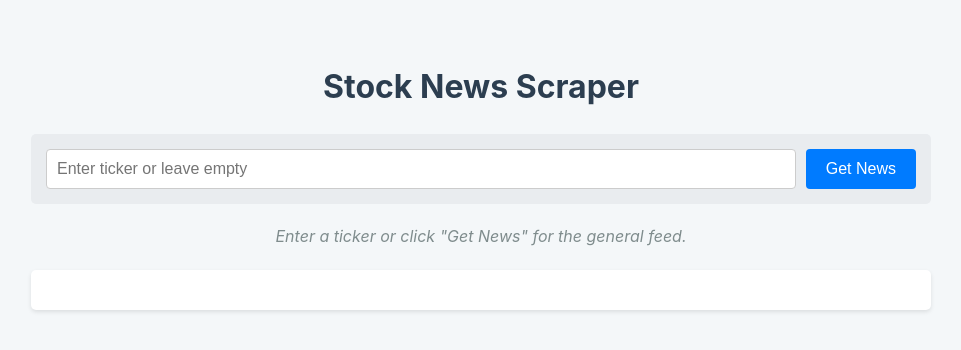
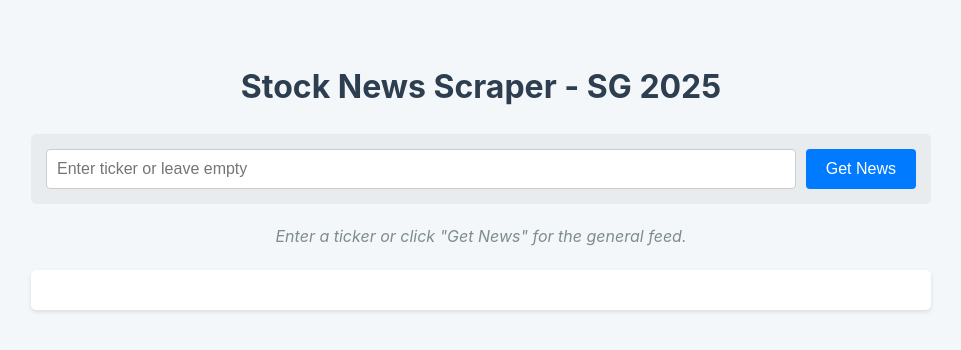
Before and after one commit to ObsessiveCompulsiveAudiophile/stock-news-scraper, a plain HTML site: page index.html in a window 1280 px wide. Shown: the whole page, without its empty margins (159-1120 px from the left). Drawn offline with Linux system fonts and the light colour scheme.

Commit message:
Update index.html

```diff
--- a/index.html
+++ b/index.html
@@ -89,7 +89,7 @@
 </head>
 <body>
     <!-- The rest of the HTML is exactly the same -->
-    <h1>Stock News Scraper</h1>
+    <h1>Stock News Scraper - SG 2025</h1>
     <div class="controls">
         <input type="text" id="tickerInput" placeholder="Enter ticker or leave empty">
         <button id="fetchBtn">Get News</button>
```
